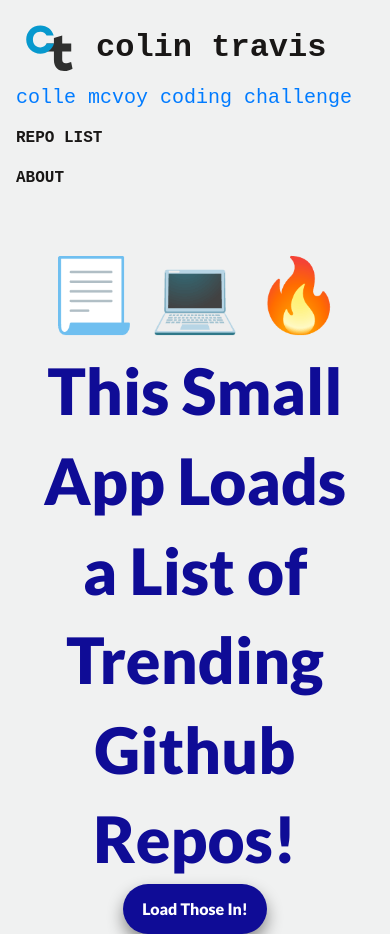
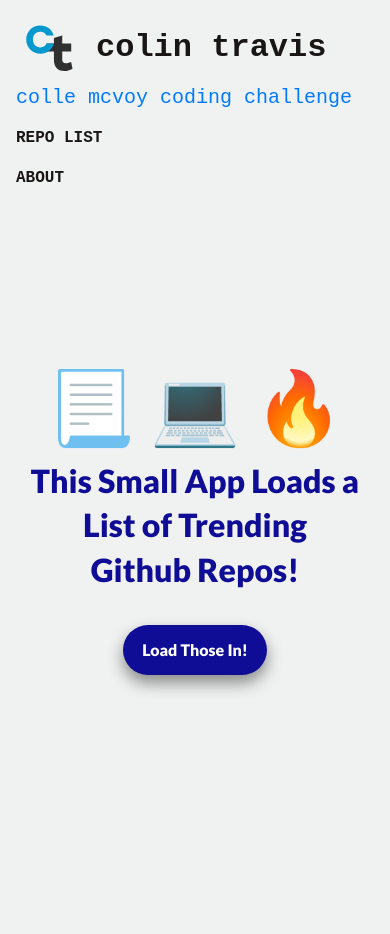
Before and after one commit to ColinTravis/cmCodingChallenge, a Nuxt app: page / in a window 390 px wide. After the commit the page ends 844 px from the top, so only its background shows below. Built offline with nearby package versions, Linux system fonts and the light colour scheme; a web font is replaced by a local one.

Commit message:
Added some media queries to the home page

```diff
--- a/assets/sass/pages/_home.scss
+++ b/assets/sass/pages/_home.scss
@@ -14,6 +14,14 @@
   font-size: 4rem;
   color: $bold-blue;
   font-weight: 800;
+  margin-bottom: 2rem;
+  transition: font-size $ease;
+  @media screen and (min-width: 320px) {
+    font-size: 2rem;
+  }
+  @media screen and (min-width: 768px) {
+    font-size: 4rem;
+  }
 }
 
 #home_proceed {
```
